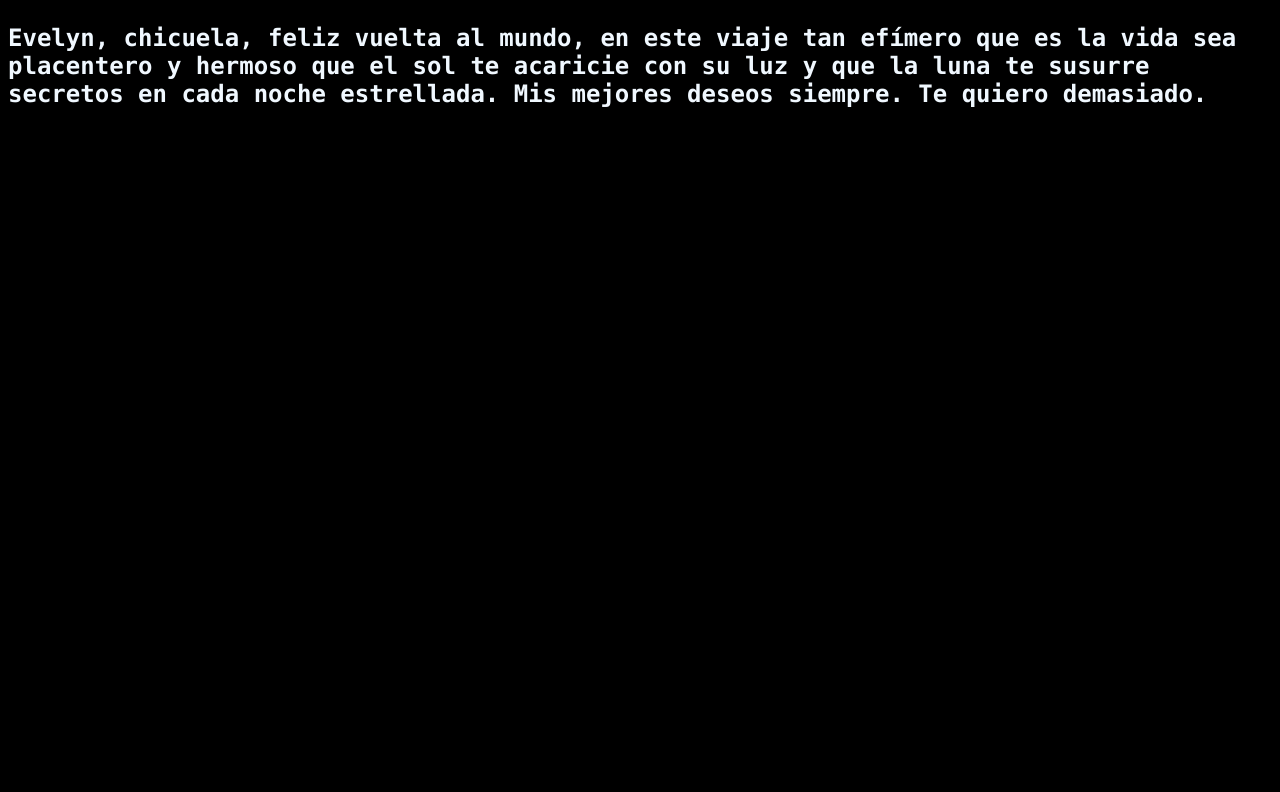
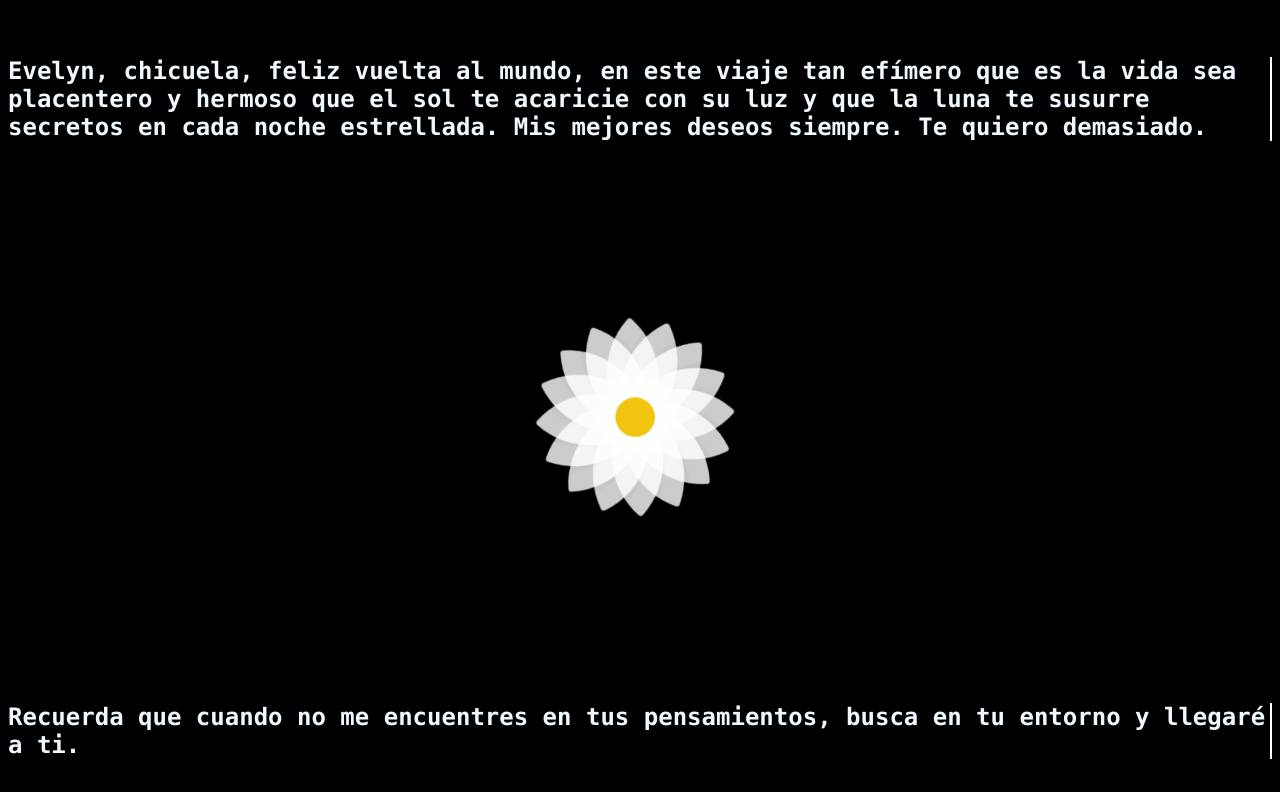
Before and after one commit to System-Wizard/System-Wizard.github.io, a plain HTML site: page index.html in a window 1280 px wide. Drawn offline with Linux system fonts and the light colour scheme.

Commit message:
Second commit

```diff
--- a/index.html
+++ b/index.html
@@ -8,5 +8,29 @@
 </head>
 <body>
     <h1>Evelyn, chicuela, feliz vuelta al mundo, en este viaje tan efímero que es la vida sea placentero y hermoso que el sol te acaricie con su luz y que la luna te susurre secretos en cada noche estrellada. Mis mejores deseos siempre. Te quiero demasiado. <span>&nbsp;</span></h1>
+    <div class="container">
+        <div class="flower">
+            <div class="leaf leaf-0"></div>
+            <div class="leaf leaf-1"></div>
+            <div class="leaf leaf-2"></div>
+            <div class="leaf leaf-3"></div>
+            <div class="leaf leaf-4"></div>
+            <div class="leaf leaf-5"></div>
+            <div class="leaf leaf-6"></div>
+            <div class="leaf leaf-7"></div>
+            <div class="leaf leaf-8"></div>
+            <div class="leaf leaf-9"></div>
+            <div class="leaf leaf-10"></div>
+            <div class="leaf leaf-11"></div>
+            <div class="leaf leaf-12"></div>
+            <div class="leaf leaf-13"></div>
+            <div class="leaf leaf-14"></div>
+            <div class="leaf leaf-15"></div>
+            <div class="dot"></div>
+        </div>
+    </div>
+    <h1>Recuerda que cuando no me encuentres en tus pensamientos, busca en tu entorno y llegaré a ti.</h1>
+
+
 </body>
 </html>
--- a/style.css
+++ b/style.css
@@ -1,54 +1,159 @@
-html{
+html {
     background-color: #000000;
 }
 
-h1{
-    color: aliceblue;
-    font-family: Consolas,monospace;
-    position: relative;
-    float: left;
-    font-size: 150%;
+body{
+    height: 100vh;
+    display: grid;
+    place-items: center;
 }
 
-/*Animaciones*/
-
-@keyframes parpadeo {
-    from, to{border-color:transparent}
-    50%{border-color:#FFFFFF}
+h1 {
+    color: aliceblue;
+    font-family: Consolas, monospace;
+    font-size: 150%;
+    overflow: hidden; /* Oculta el texto que aún no se ha escrito */
+    border-right: .1em solid #FFFFFF; /* Indicador de cursor */
+    white-space: pre-wrap; /* Permite saltos de línea */
+    animation: escribiendo 5s steps(40, end), parpadeo 0.75s step-end infinite;
 }
 
-@keyframes escribiendo {
-    from{width: 100%}
-    to{width: 0}
-    to{width: 0}
+/* Animación para el cursor que parpadea */
+@keyframes parpadeo {
+    from, to { border-color: transparent; }
+    50% { border-color: #FFFFFF; }
 }
 
-@-webkit-keyframes escribiendo{
-    from{width: 100%;}
-    to{width: 0;}
+/* Animación de escritura */
+@keyframes escribiendo {
+    from { width: 0; }
+    to { width: 100%; }
 }
 
-@-moz-keyframes parpadeo{
-    from, to{border-color: transparent;}
-    50%{border-color: #FFFFFF;}
+
+.container{
+    position: relative;
+    width: 400px;
+    height: 400px;
+
+    display: grid;
+    place-items: center;
 }
 
-@-moz-keyframes escribiendo{
-    from{width: 100%;}
-    to{width: 0;}
+.flower{
+    width: 50px;
+    height: 50px;
+    animation: giro 4s linear infinite;
 }
 
-h1 span{
+.leaf{
     position: absolute;
-    top: 0;
-    right: 0;
-    width: 0;
-    background-color: #000000;
-    border-left: .1em solid #FFFFFF;
-    box-sizing: border-box;
-    -webkit-box-sizing: border-box;
-    -moz-box-sizing: border-box;
-    animation: escribiendo 5s steps(36, end), parpadeo 1s step-end infinite;
-    -webkit-animation: escribiendo 5s steps(36, end), parpadeo 1s step-end infinite;
-    -moz-animation: escribiendo 5s steps(36, end), parpadeo 1s step-end infinite;
+    z-index: 1;
+    width: 50px;
+    height: 50px;
+    background-color: white;
+    border-radius: 2px 50px;
+    opacity: 0.8;
+    box-shadow: -5px -5px 2px rgba(0, 0, 0, 0.051);
 }
+
+.dot{
+    position: absolute;
+    z-index: 2;
+    width: 50px;
+    height: 50px;
+    background-color: #f1c40f;
+    border-radius: 50%;
+    animation: dot 4s ease-in-out infinite;
+}
+
+.leaf-0{
+    transform: rotate(0deg) translate(-35px, -35px) scale(2);
+}
+
+.leaf-1{
+    transform: rotate(22.5deg) translate(-35px, -35px) scale(2);
+}
+
+.leaf-2{
+    transform: rotate(45deg) translate(-35px, -35px) scale(2);
+}
+.leaf-3{
+    transform: rotate(67.5deg) translate(-35px, -35px) scale(2);
+}
+.leaf-4{
+    transform: rotate(90deg) translate(-35px, -35px) scale(2);
+}
+.leaf-5{
+    transform: rotate(112.5deg) translate(-35px, -35px) scale(2);
+}
+.leaf-6{
+    transform: rotate(135deg) translate(-35px, -35px) scale(2);
+}
+.leaf-7{
+    transform: rotate(157.5deg) translate(-35px, -35px) scale(2);
+}
+.leaf-8{
+    transform: rotate(180deg) translate(-35px, -35px) scale(2);
+}
+.leaf-9{
+    transform: rotate(202.5deg) translate(-35px, -35px) scale(2);
+}
+
+.leaf-10{
+    transform: rotate(225deg) translate(-35px, -35px) scale(2);
+}
+.leaf-11{
+    transform: rotate(247.5deg) translate(-35px, -35px) scale(2);
+}
+.leaf-12{
+    transform: rotate(270deg) translate(-35px, -35px) scale(2);
+}
+.leaf-13{
+    transform: rotate(292.5deg) translate(-35px, -35px) scale(2);
+}
+.leaf-14{
+    transform: rotate(315deg) translate(-35px, -35px) scale(2);
+}
+.leaf-15{
+    transform: rotate(337.5deg) translate(-35px, -35px) scale(2);
+}
+
+@keyframes giro{
+    0%{
+        transform: scale(0) translate(-35px, -35px);
+    }
+    30%{
+        transform: scale(1) rotate(50deg);
+    }
+    70%{
+        transform: scale(1) rotate(100deg);
+    }
+    80%{
+        transform: scale(1) rotate(180deg);
+    }
+    100%{
+        transform: scale(0);
+    }
+}
+
+@keyframes dot{
+    0%,12%{
+        transform: scale(0);
+    }
+    20%{
+        transform: scale(1.1);
+    }
+    25%{
+        transform: scale(0.95);
+    }
+    30%,55%{
+        transform: scale(1);
+    }
+    58%{
+        transform: scale(1.1);
+    }
+    70%,100%{
+        transform: scale(0);
+    }
+}
```
